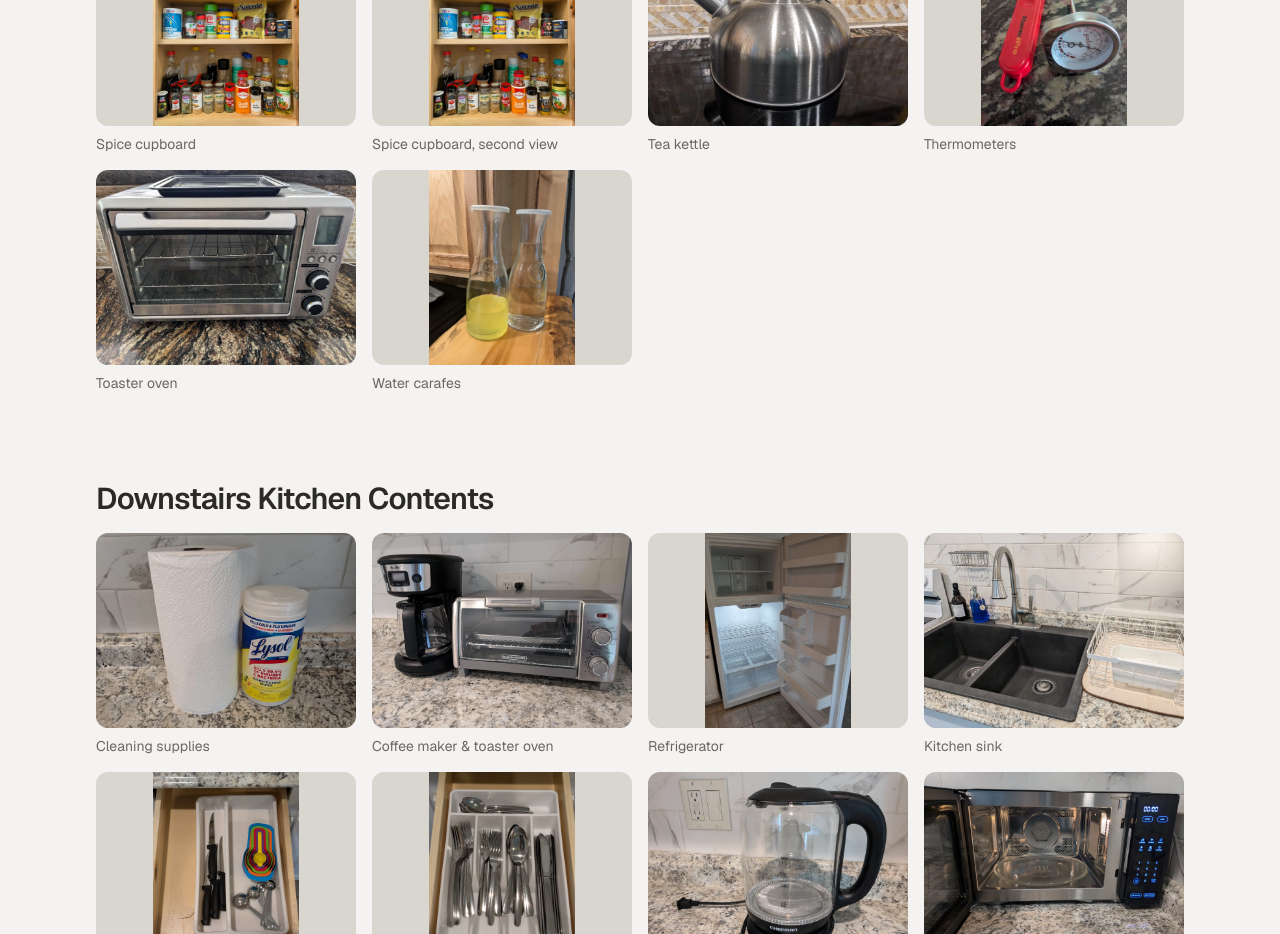
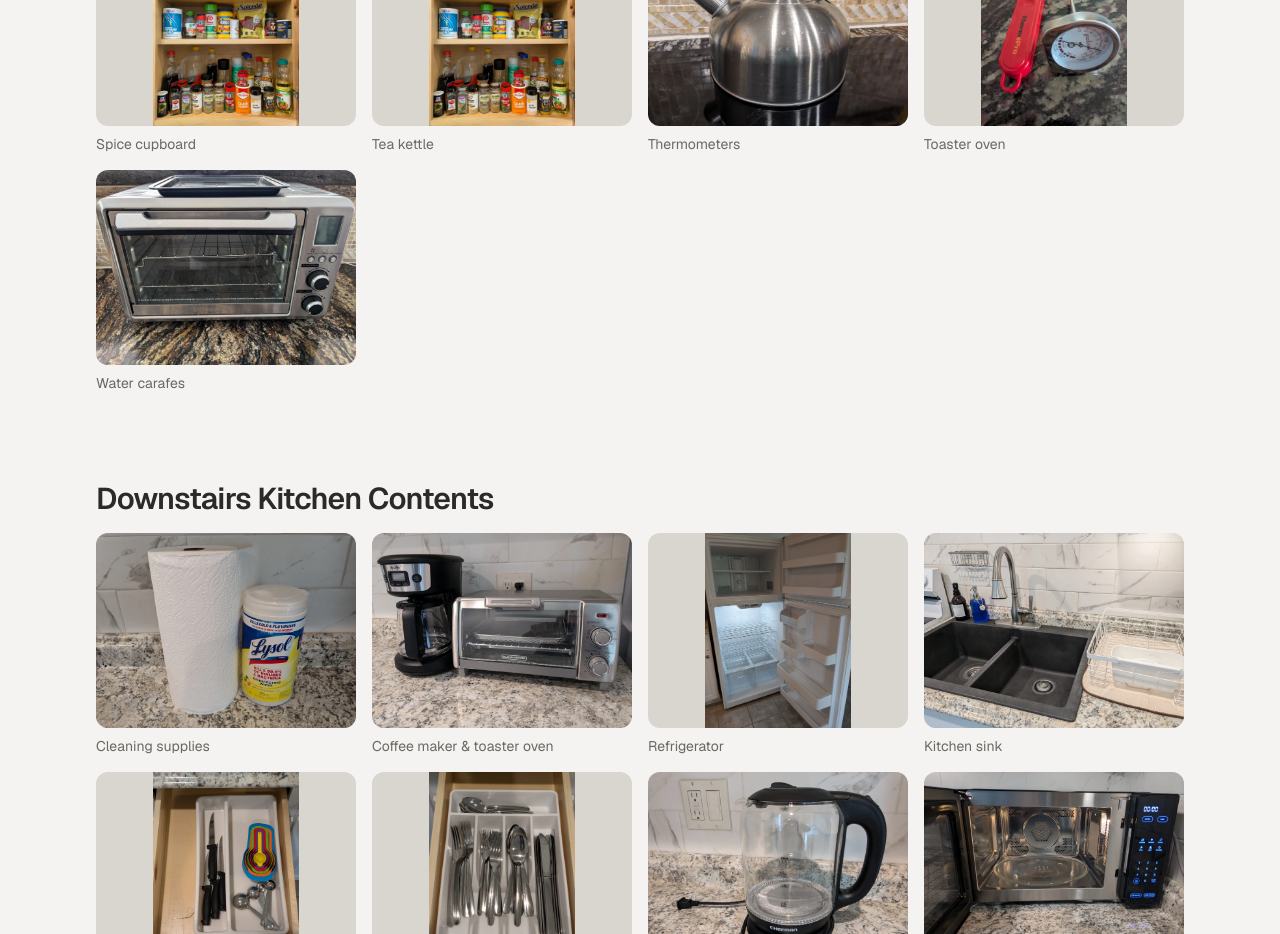
Before and after one commit to BruerDevelopment/pinehurstmtnlodge-new, a Next.js app: page /kitchen_guide in a window 1280 px wide. Shown: the part 1880-2814 px from the top of the page. Built offline with nearby package versions, Linux system fonts and the light colour scheme.

Commit message:
extra spice

```diff
--- a/src/configs/kitchen-guide.ts
+++ b/src/configs/kitchen-guide.ts
@@ -34,7 +34,6 @@ const upstairsItems: { caption: string; alt: string }[] = [
   { caption: "Salt & pepper", alt: "Salt and pepper grinders" },
   { caption: "Silverware", alt: "Silverware in a drawer" },
   { caption: "Spice cupboard", alt: "Spice cupboard with communal spices" },
-  { caption: "Spice cupboard, second view", alt: "Second view of the spice cupboard" },
   { caption: "Tea kettle", alt: "Stainless steel stovetop tea kettle" },
   { caption: "Thermometers", alt: "Meat and kitchen thermometers" },
   { caption: "Toaster oven", alt: "Countertop toaster oven" },
```
